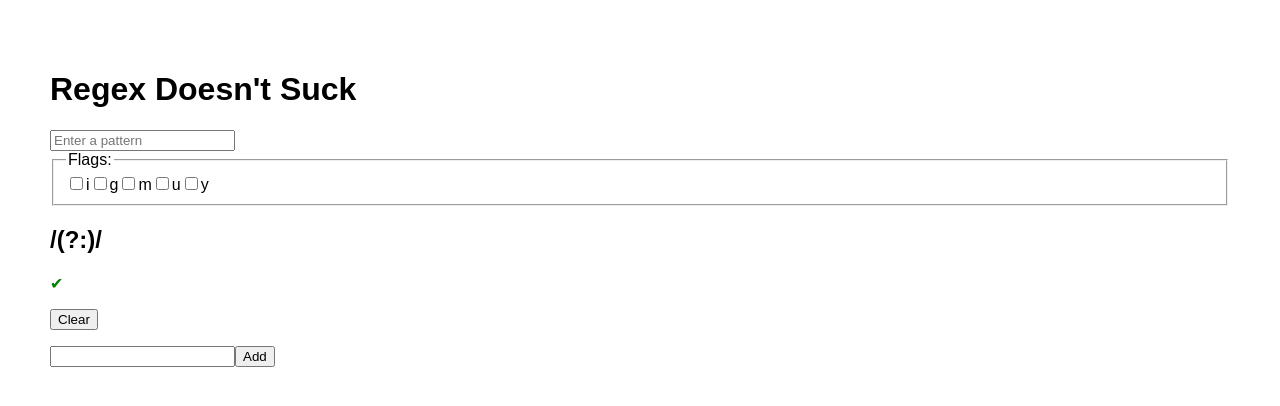
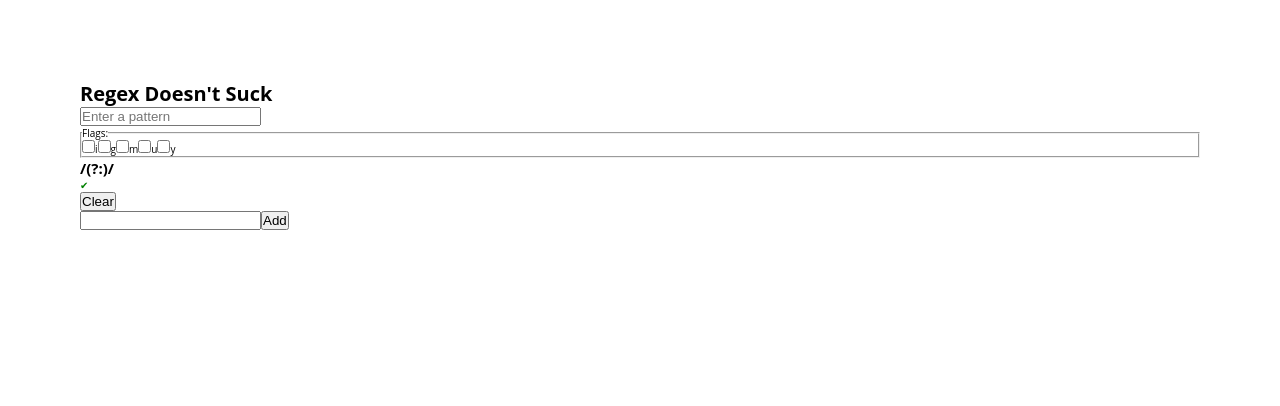
Before and after one commit to AemiliaTeam/regexdoesntsuck, a React (Create React App) app: page / in a window 1280 px wide. Shown: the top 406 px of the page. Built offline with nearby package versions, Linux system fonts and the light colour scheme.

Commit message:
Set up SCSS pipeline

```diff
--- a/src/App.css
+++ /dev/null
@@ -1,11 +0,0 @@
-.doesMatch {
-  color: green;
-}
-
-.doesNotMatch {
-  color: red;
-}
-
-body {
-  padding: 50px;
-}
--- a/src/App.js
+++ b/src/App.js
@@ -5,7 +5,7 @@ import StringList from './components/StringList';
 import AddString from './components/AddString';
 import DisplayRegex from './components/DisplayRegex';
 
-import './App.css';
+import './styles/main.css';
 
 // To load the sample data for testing, change state.strings to this value
 import strings from './config';
--- /dev/null
+++ b/src/styles/main.css
@@ -0,0 +1,20 @@
+*,
+*::before,
+*::after {
+  margin: 0;
+  padding: 0;
+  box-sizing: inherit; }
+
+html {
+  font-size: 62.5%; }
+
+body {
+  box-sizing: border-box;
+  font-family: 'Open Sans', sans-serif;
+  padding: 8rem; }
+
+.doesMatch {
+  color: green; }
+
+.doesNotMatch {
+  color: red; }
--- /dev/null
+++ b/src/styles/main.scss
@@ -0,0 +1,3 @@
+@import 'partials/variables';
+@import 'partials/base';
+@import 'partials/layout';
--- /dev/null
+++ b/src/styles/partials/_base.scss
@@ -0,0 +1,25 @@
+*,
+*::before,
+*::after {
+  margin: 0;
+  padding: 0;
+  box-sizing: inherit;
+}
+
+html {
+  font-size: 62.5%;
+}
+
+body {
+  box-sizing: border-box;
+  font-family: 'Open Sans', sans-serif;
+  padding: 8rem;
+}
+
+.doesMatch {
+  color: green;
+}
+
+.doesNotMatch {
+  color: red;
+}
```
Also changed, not shown: package.json (+8 -2 lines), src/styles/partials/_layout.scss (added), src/styles/partials/_variables.scss (added), 1 other file (tests, documents, lock files or other folders).
